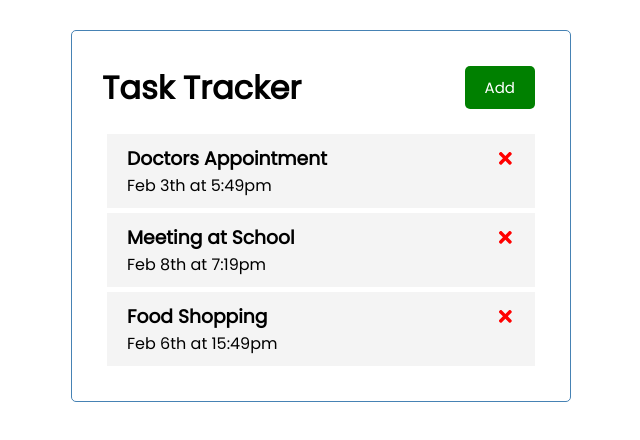
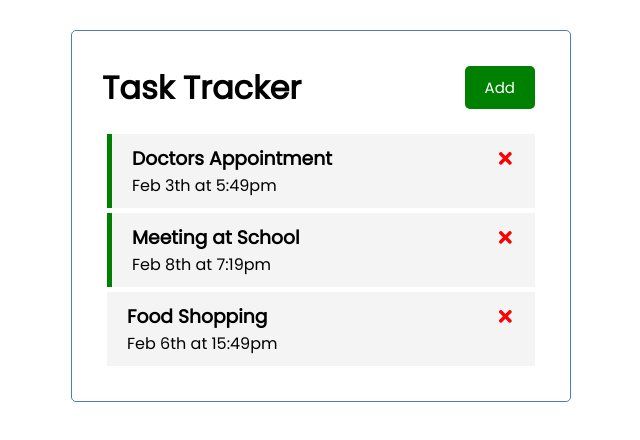
Before and after one commit to nekohakum/Task-Tracker, a React (Create React App) app: page / in a window 1280 px wide. Shown: the top 440 px of the page, without its empty margins (319-959 px from the left). Built offline with nearby package versions, Linux system fonts and the light colour scheme.

Commit message:
The content of toggle-reminder has been completed

```diff
--- a/src/App.js
+++ b/src/App.js
@@ -29,11 +29,25 @@
           setTasks(tasks.filter((task) => task.id !== id));
      };
 
+     const toggleReminder = (id) => {
+          setTasks(
+               tasks.map((task) =>
+                    task.id === id
+                         ? { ...task, reminder: !task.reminder }
+                         : task
+               )
+          );
+     };
+
      return (
           <div className="container">
                <Header title="Task Tracker" />
                {tasks.length > 0 ? (
-                    <Tasks tasks={tasks} onDelete={deleteTask} />
+                    <Tasks
+                         tasks={tasks}
+                         onDelete={deleteTask}
+                         onToggle={toggleReminder}
+                    />
                ) : (
                     "No Tasks To Show"
                )}
--- a/src/components/Task.js
+++ b/src/components/Task.js
@@ -1,8 +1,11 @@
 import { FaTimes } from "react-icons/fa";
 
-const Task = ({ key, task, onDelete }) => {
+const Task = ({ task, onDelete, onToggle }) => {
      return (
-          <div className="task">
+          <div
+               className={`task ${task.reminder ? "reminder" : ""}`}
+               onDoubleClick={() => onToggle(task.id)}
+          >
                <h3>
                     {task.text}{" "}
                     <FaTimes
--- a/src/components/Tasks.js
+++ b/src/components/Tasks.js
@@ -1,10 +1,15 @@
 import Task from "./Task";
 
-const Tasks = ({ tasks, onDelete }) => {
+const Tasks = ({ tasks, onDelete, onToggle }) => {
      return (
           <>
                {tasks.map((task) => (
-                    <Task key={task.id} task={task} onDelete={onDelete} />
+                    <Task
+                         key={task.id}
+                         task={task}
+                         onDelete={onDelete}
+                         onToggle={onToggle}
+                    />
                ))}
           </>
      );
```
